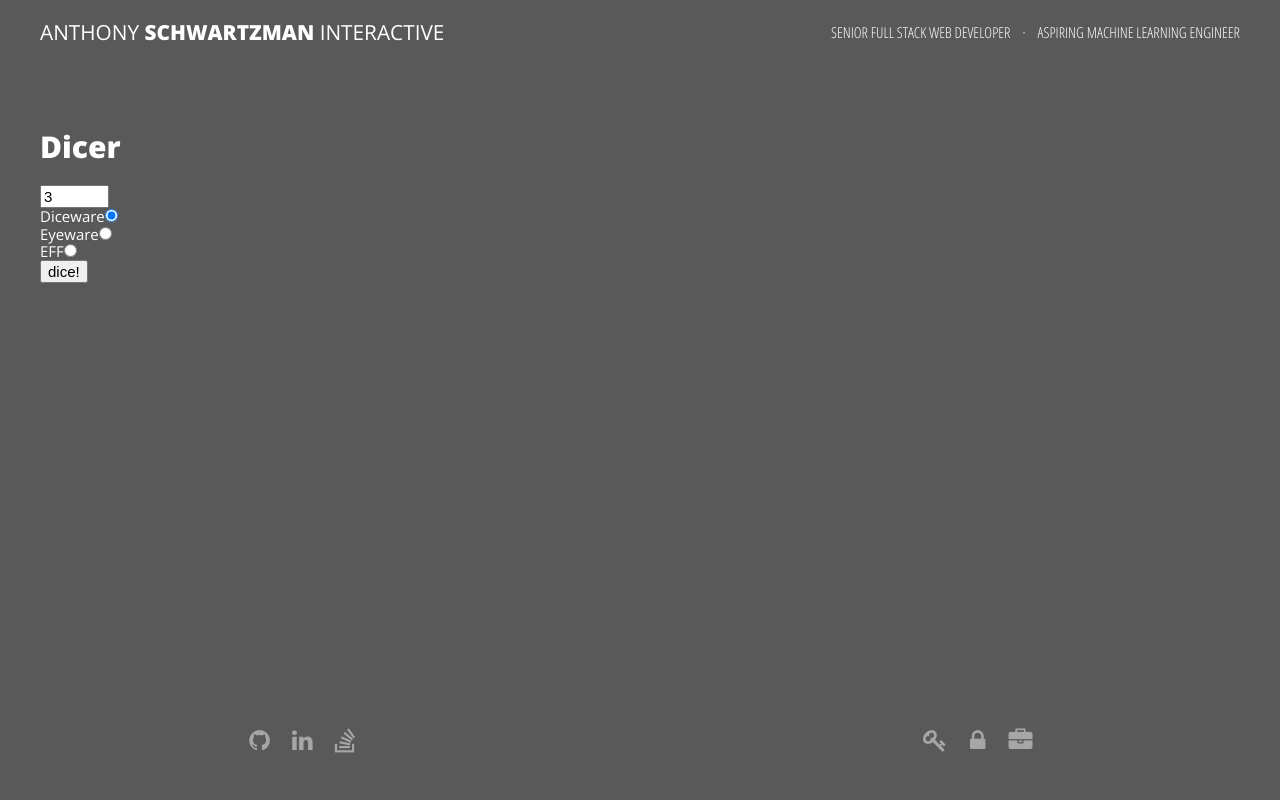
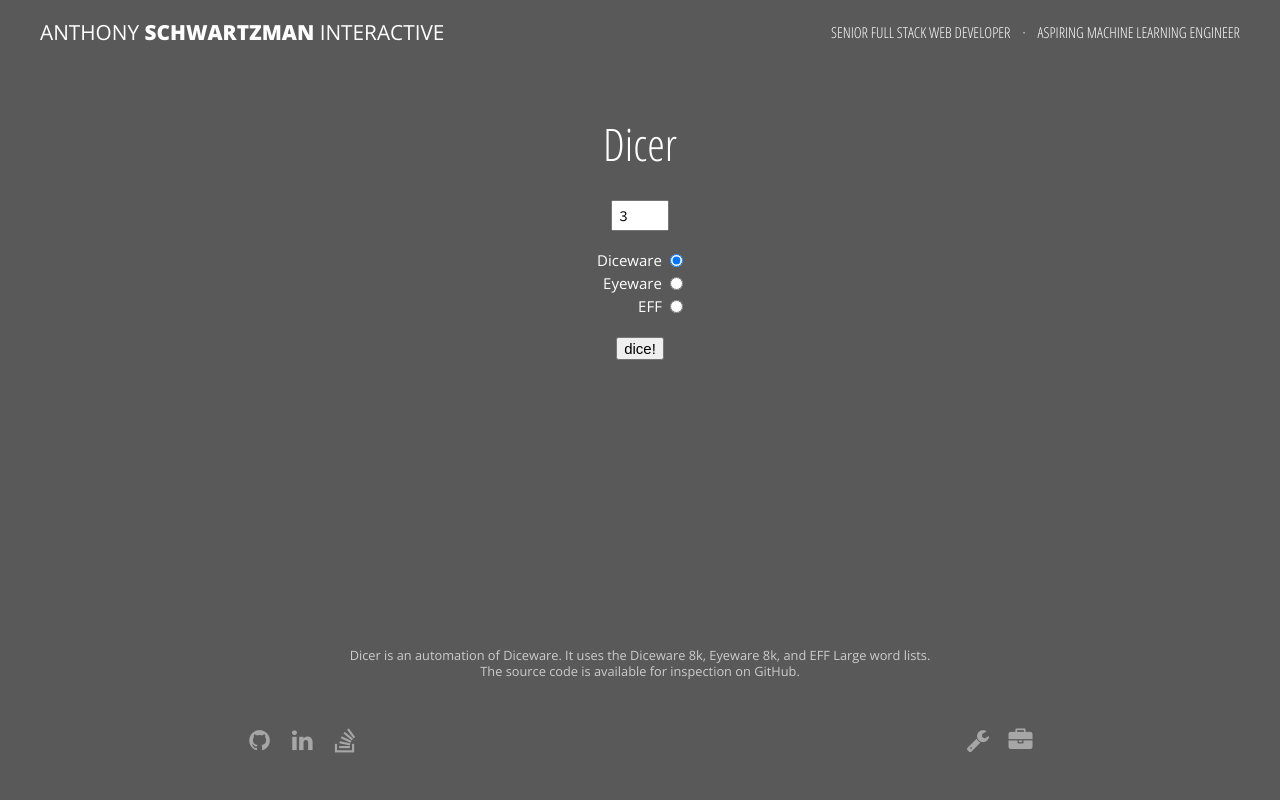
Before and after one commit to schwartzman/technologist, a Flask app: page /tools/dicer/ in a window 1280 px wide. Run offline with Flask 2, Linux system fonts and the light colour scheme; style sheets or scripts are compiled from the project's sources.

Commit message:
Tools presentation

```diff
--- a/static/scss/_breakpoints.scss
+++ b/static/scss/_breakpoints.scss
@@ -15,10 +15,6 @@
 }
 
 @media only screen and (min-width: 760px) {
-    .content {
-        margin-top: 1.5rem;
-    }
-
     .head {
         .title,
         .tag {
@@ -40,26 +36,25 @@
             padding: 0 0.8em;
         }
     }
+    .content {
+        margin-top: 1.5rem;
+    }
 }
 
 @media only screen and (min-width: 960px) {
     .head {
         display: flex;
         justify-content: space-between;
-        flex-shrink: 0;
         align-items: center;
         .tag {
             margin: auto 0;
         }
     }
-
     .content {
         margin-top: 3rem;
     }
-
-    .content.index,
-    .sites-blurb,
-    .foot {
+    .wrap {
+        width: 100%;
         max-width: 75%;
         margin-left: auto;
         margin-right: auto;
@@ -67,9 +62,7 @@
 }
 
 @media only screen and (min-width: 1100px) {
-    .content.index,
-    .sites-blurb,
-    .foot {
+    .wrap {
         max-width: 66%;
     }
 }
--- a/static/scss/_glob.scss
+++ b/static/scss/_glob.scss
@@ -19,6 +19,7 @@ html, body {
 }
 
 .head {
+    flex-shrink: 0;
 	margin-bottom: 1.2rem;
 	text-align: center;
 	text-transform: uppercase;
@@ -53,7 +54,7 @@ html, body {
 }
 
 .foot {
-	flex-shrink: 0;
+	flex: 0 0 auto;
 	width: 100%;
 	margin: 3rem auto;
 	.more {
@@ -85,9 +86,28 @@ a {
 	}
 }
 
+.content, .foot-extra {
+	a {
+		font-weight: 400;
+	}
+}
+
 p {
 	line-height: 1.4em;
 	& + p {
 		margin-top: 1rem;
 	}
 }
+
+h1 {
+	font-family: 'Open Sans Condensed', sans-serif;
+	font-weight: 300;
+	font-size: 2.8rem;
+	margin-top: 0.5rem;
+}
+
+.hush {
+	color: $g80;
+	font-size: 0.8rem;
+	line-height: 1.3;
+}
--- a/static/scss/_sites.scss
+++ b/static/scss/_sites.scss
@@ -34,15 +34,9 @@
 			max-height: 72px;
 			overflow: hidden;
 		}
-		a {
-			color: inherit;
-			font-weight: 400;
-		}
 		h1 {
 			margin: 0.5em 0 0.3em;
-			font-family: 'Open Sans Condensed', sans-serif;
 			font-size: 1.6rem;
-			font-weight: 300;
 		}
 		a.source {
 			font-size: 1.5em;
--- /dev/null
+++ b/static/scss/_tools.scss
@@ -0,0 +1,92 @@
+.content.tools {
+	h1 {
+		text-align: center;
+	}
+	input[type="text"], input[type="number"], textarea {
+		font-family: 'Source Code Pro', monospace;
+		font-weight: 400;
+		padding: 0.3rem 0.4rem;
+	}
+	form {
+		width: 100%;
+		input[type="number"], input[type="submit"], textarea {
+			margin: 0 auto;
+			display: block;
+		}
+		textarea {
+			width: 100%;
+			height: 5rem;
+		}
+		.radiobox {
+			display: flex;
+			justify-content: center;
+		}
+		.radios {
+			.row {
+				display: flex;
+				justify-content: flex-end;
+				align-items: center;
+				& + .row {
+					margin-top: 0.5rem;
+				}
+				* {
+					flex-shrink: 0;
+					line-height: 1;
+				}
+			}
+			input[type="radio"] {
+				margin-left: 0.5rem;
+			}
+		}
+		.radiobox, input[type="submit"] {
+			margin-top: 1.4rem;
+		}
+	}
+	.res {
+		display: none;
+		margin-top: 2rem;
+		label {
+			display: block;
+			font-size: 1.1rem;
+			font-weight: 400;
+		}
+		input {
+			width: 100%;
+			display: block;
+			margin-bottom: 0.3rem;
+			& + label {
+				margin-top: 0.6rem;
+			}
+			&:last-of-type {
+				margin-bottom: 0;
+			}
+		}
+	}
+	&.dicer {
+		.res {
+			label {
+				display: none;
+			}
+		}
+	}
+	& ~ .foot-extra {
+		flex: 0 0 auto;
+		text-align: center;
+		margin-top: 4rem;
+	}
+}
+
+.content.tool-ind {
+	text-align: center;
+	font-size: 2rem;
+	a {
+		line-height: 1.5;
+		margin: 0 1em;
+		.fa {
+			// display: none;
+		}
+		&:hover {
+			text-decoration: none;
+		}
+	}
+}
--- a/static/scss/style.scss
+++ b/static/scss/style.scss
@@ -3,4 +3,5 @@
 @import 'glob';
 @import 'index';
 @import 'sites';
+@import 'tools';
 @import 'breakpoints';
--- a/templates/base.j2
+++ b/templates/base.j2
@@ -17,7 +17,7 @@
     <title>Anthony SCHWARTZMAN Interactive</title>
     <link rel="icon" type="image/x-icon" href="/static/img/favicon.ico?v=2">
     <link rel="stylesheet" href="https://maxcdn.bootstrapcdn.com/font-awesome/4.7.0/css/font-awesome.min.css">
-    <link href="https://fonts.googleapis.com/css?family=Open+Sans:300,400,800|Open+Sans+Condensed:300" rel="stylesheet">
+    <link href="https://fonts.googleapis.com/css?family=Open+Sans:300,400,800|Open+Sans+Condensed:300|Source+Code+Pro:400" rel="stylesheet">
     <link rel="stylesheet" href="/static/css/style.css">
 </head>
 
@@ -26,22 +26,23 @@
         <div class="title"><a href="/">Anthony <span class="oomph">SCHWARTZMAN</span> Interactive</a></div>
         <div class="tag"><span class="breaker">Senior Full Stack Web Developer<span class="sep">&middot;</span></span>Aspiring Machine Learning Engineer</div>
     </div>
-    <div class="content {{ g.curr }}">
+    {% set wrap = 'wrap' if g.curr != 'sites' %}
+    <div class="content {{ wrap }} {{ g.curr }}">
         {% block content %}{{ e404 if e404 }}{% endblock %}
     </div>
-    <div class="foot">
+    {% block foot_extra %}{% endblock %}
+    <div class="foot wrap">
         <div class="more">
             <a href="https://github.com/schwartzman" target="_blank" title="GitHub"><i class="fa fa-fw fa-github"></i></a>
             <a href="https://www.linkedin.com/in/aschwartzman/" target="_blank" title="LinkedIn"><i class="fa fa-fw fa-linkedin"></i></a>
             <a href="https://stackoverflow.com/story/anthonyschwartzman" target="_blank" title="Stack Overflow"><i class="fa fa-fw fa-stack-overflow"></i></a>
         </div>
         <div class="more">
-            <a href="/tools/dicer" title="dicer"><i class="fa fa-fw fa-key"></i></a>
-            <a href="/tools/hasher" title="hasher"><i class="fa fa-fw fa-lock"></i></a>
+            <a href="/tools/" title="tools"><i class="fa fa-fw fa-wrench"></i></a>
             <a href="/sites/" title="portfolio archive"><i class="fa fa-fw fa-briefcase"></i></a>
         </div>
     </div>
-    {% block footscripts %}{% endblock %}
+    {% block foot_scripts %}{% endblock %}
 </body>
 
 </html>
--- a/templates/sites.j2
+++ b/templates/sites.j2
@@ -1,6 +1,6 @@
 {% extends 'base.j2' %}
 {% block content %}
-<p class="sites-blurb">I've been focused on long-term projects the last few years and consequently haven't built many new sites lately. A few of these top-most ones are recent, but the rest are ancient and offline or unmaintained. The interface is still fun, though. Enjoy!</p>
+<p class="sites-blurb wrap">I've been focused on long-term projects the last few years and consequently haven't built many new sites lately. A few of these top-most ones are recent, but the rest are ancient and offline or unmaintained. The interface is still fun, though. Enjoy!</p>
 <div id="boxes">
 {% for f in folios %}
 	<div class="overbox">
@@ -32,7 +32,7 @@
 </div>{# .boxes #}
 {% endblock %}
 
-{% block footscripts %}
+{% block foot_scripts %}
 	<script src="https://cdn.jsdelivr.net/combine/npm/jquery@3,npm/masonry-layout@4/dist/masonry.pkgd.min.js,npm/jquery-hotkeys@0"></script>
     <script type="text/javascript" src="/static/js/sites-interface-min.js"></script>
 {% endblock %}
```
